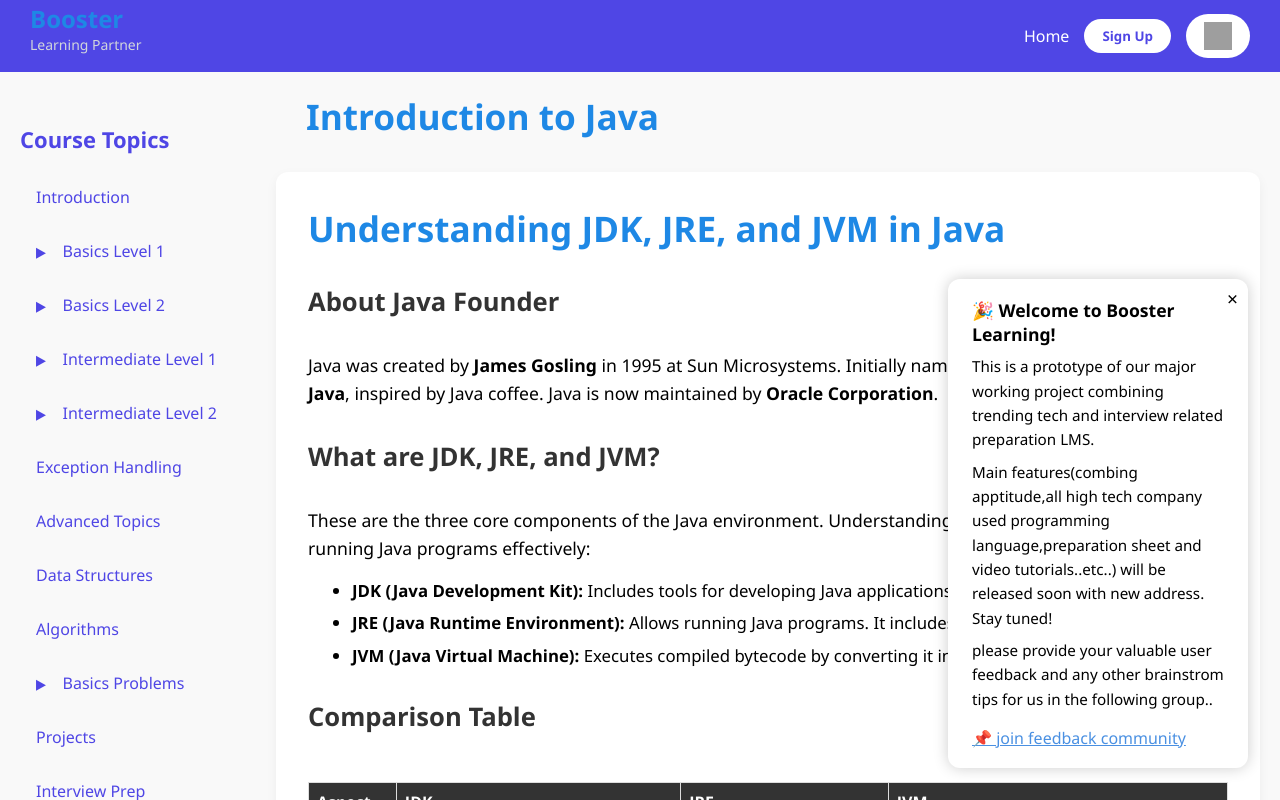
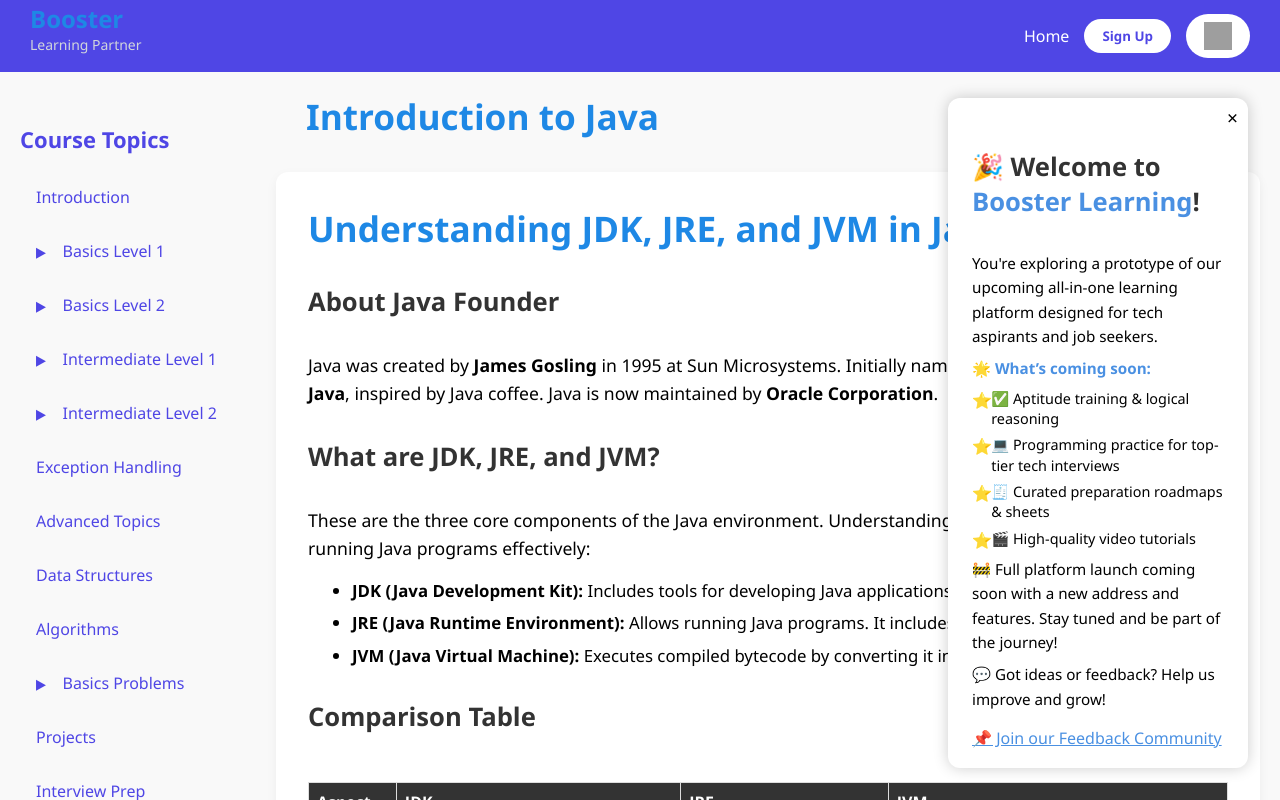
Before and after one commit to BoosterTechAcademy/Booster, a React (Vite) app: page / in a window 1280 px wide. Both pictures are taken after a click on the link "Home". Shown: the top 800 px of the page. Built offline with nearby package versions, Linux system fonts and the light colour scheme; grey boxes are pictures that could not be loaded.

Commit message:
community change

```diff
--- a/src/App.css
+++ b/src/App.css
@@ -414,3 +414,48 @@ body.dark-theme .floating-popup {
     transform: translateY(0);
   }
 }
+
+.popup-message ul.popup-features {
+  list-style: none;
+  padding-left: 0;
+  margin: 0.5rem 0;
+}
+
+.popup-message ul.popup-features li {
+  font-size: 0.9rem;
+  padding-left: 1.2rem;
+  position: relative;
+  margin-bottom: 0.4rem;
+  line-height: 1.4;
+}
+
+.popup-message ul.popup-features li::before {
+  content: '⭐';
+  position: absolute;
+  left: 0;
+  top: 0;
+  font-size: 1rem;
+  color: #f39c12;
+}
+
+.popup-message h3 {
+  font-size: 1.2rem;
+  margin-bottom: 0.6rem;
+  color: #333;
+  font-weight: bold;
+}
+
+.popup-message strong {
+  color: #4a90e2;
+}
+
+.popup-message a:hover {
+  color: #1a73e8;
+  text-decoration: none;
+  font-weight: 500;
+}
+
+body.dark-theme .popup-message h2{
+
+    color: white;
+}
--- a/src/components/Topbar/Topbar.jsx
+++ b/src/components/Topbar/Topbar.jsx
@@ -132,14 +132,31 @@ const Topbar = () => {
   <div className="floating-popup">
     <button className="popup-close" onClick={() => setShowOffer(false)}>&times;</button>
     <div className="popup-message">
-            <h3>🎉 Welcome to Booster Learning!</h3>
-            <p>This is a prototype of our major working project combining trending tech and interview related preparation LMS.</p>
-            <p>Main features(combing apptitude,all high tech company used programming language,preparation sheet and video tutorials..etc..) will be released soon with new address. Stay tuned!</p>
-            <p>please provide your valuable user feedback and any other brainstrom tips for us in the following group..</p>
-            <a href="" target="_blank" rel="noreferrer">📌 join feedback community</a>
+      <h2>🎉 Welcome to <strong>Booster Learning</strong>!</h2>
+      <p>
+        You're exploring a prototype of our upcoming all-in-one learning platform designed for tech aspirants and job seekers.
+      </p>
+      <p><strong>🌟 What’s coming soon:</strong></p>
+      <ul className="popup-features">
+        <li>✅ Aptitude training & logical reasoning</li>
+        <li>💻 Programming practice for top-tier tech interviews</li>
+        <li>🧾 Curated preparation roadmaps & sheets</li>
+        <li>🎬 High-quality video tutorials</li>
+      </ul>
+      <p>
+        🚧 Full platform launch coming soon with a new address and features.
+        Stay tuned and be part of the journey!
+      </p>
+      <p>
+        💬 Got ideas or feedback? Help us improve and grow!
+      </p>
+      <a href="https://chat.whatsapp.com/FzBoYKWEw4S5tSvwS5Qxxz" target="_blank" rel="noreferrer">
+        📌 Join our Feedback Community
+      </a>
     </div>
   </div>
 )}
+
     </>
   );
 };
--- a/src/data/programSheet.js
+++ b/src/data/programSheet.js
@@ -2,7 +2,7 @@
 
 const programSheetData = [
   {
-    topic: "Data Structures",
+    topic: "Basic Level One",
     items: [
       {
         name: "Arrays",
@@ -37,7 +37,7 @@ const programSheetData = [
     ]
   },
   {
-    topic: "Algorithms",
+    topic: "Basic Level Two",
     items: [
       {
         name: "Recursion",
```
Lines whose indentation alone changed are shown as unchanged.
